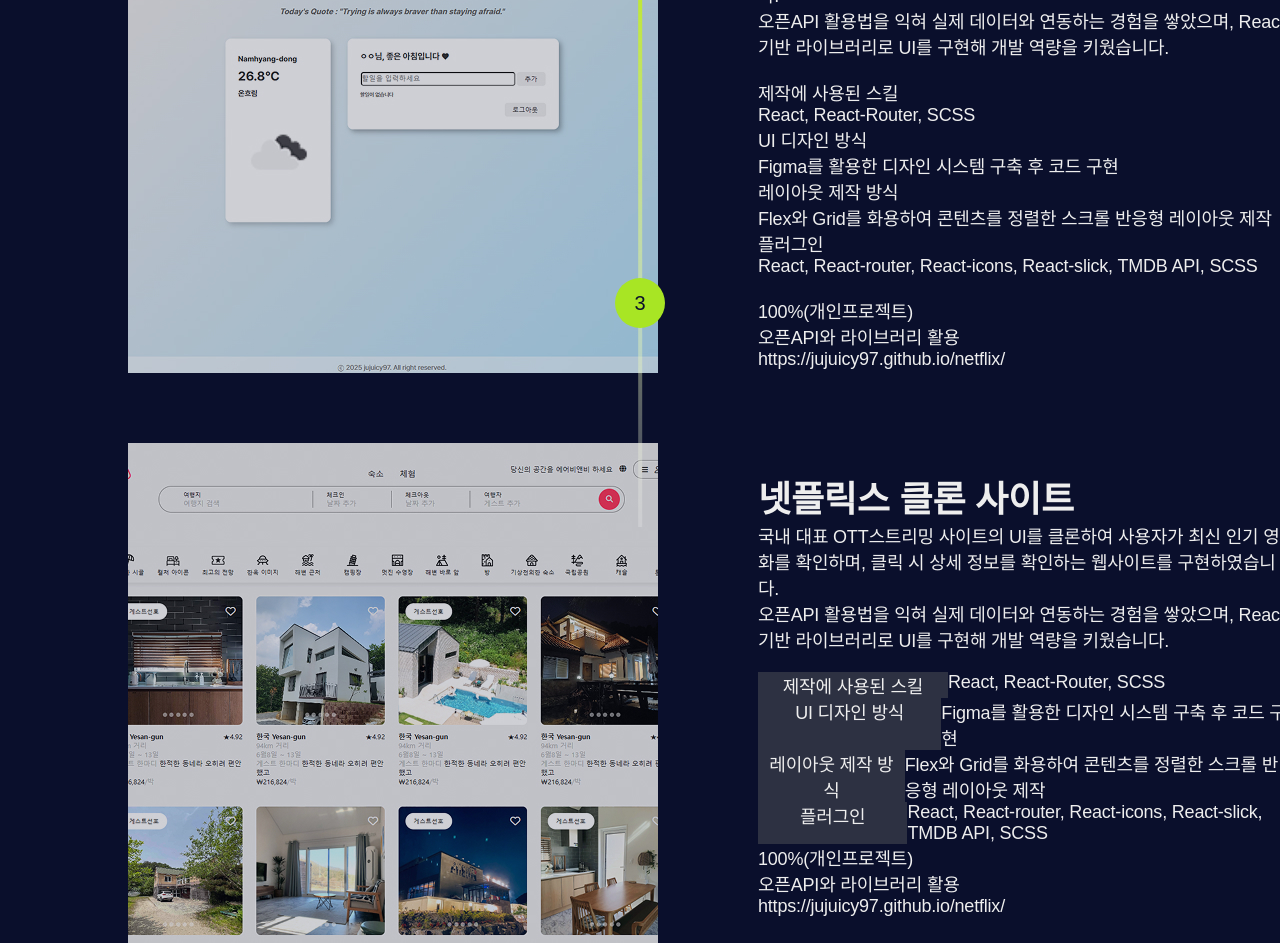
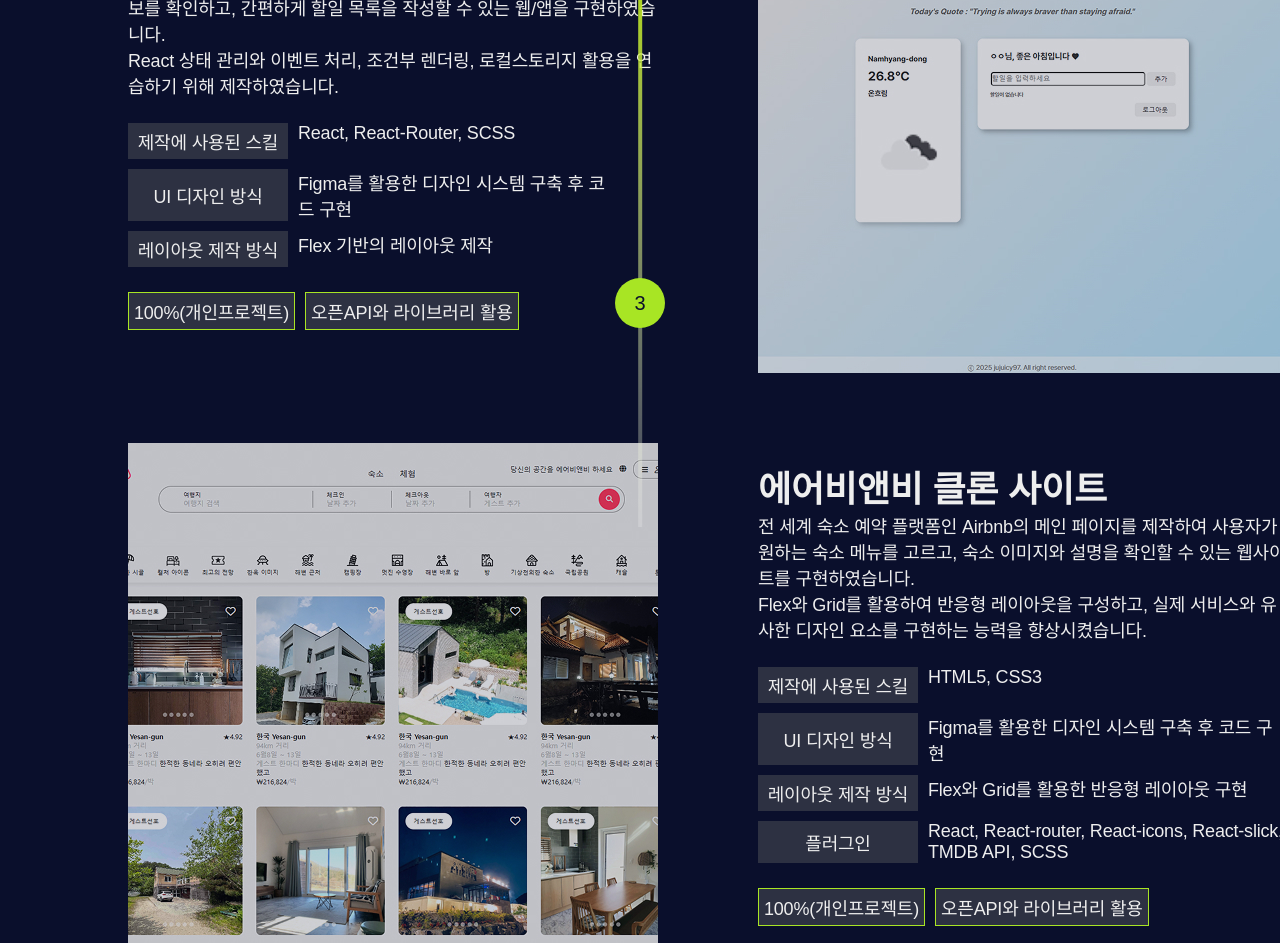
Before and after one commit to jujuicy97/portfolio-hyojin, a React (Create React App) app: page / in a window 1280 px wide. Shown: the part 5620-6563 px from the top of the page. Built offline with nearby package versions, Linux system fonts and the light colour scheme; a web font is replaced by a local one.

Commit message:
0819 14:41 커밋

```diff
--- a/src/components/CloneProject.js
+++ b/src/components/CloneProject.js
@@ -1,3 +1,5 @@
+import Clone from '../json/Clone.json';
+
 const CloneProject = () => {
   return (
     <>
@@ -10,8 +12,44 @@
         <div>3</div>
       </div>
       <div className="cloneCard-wrap">
+        {Clone.map((card)=>{
+          return (
+          <div key={card.id} className={card.className}>
+            <img src={card.image} alt={card.title}/>
+            <div className="txt-wrap">
+              <div className="txt-top">
+                <h1>{card.title}</h1>
 
-      <div className="net">
+                {card.description.map((desc, i)=>{
+                  return <p key={i}>{desc}</p>
+                  })}
+              </div>
+              <div className='txt-bottom'>
+                {card.bottom.map((botItem, i)=>{
+                  return(
+                    <div className='bot' key={i}>
+                      { botItem.title && <h4>{botItem.title}</h4>}
+                      { botItem.title && <p>{botItem.content}</p>}
+                    </div>
+                  )
+                })}
+              </div>
+              <div className="txt-point">
+                    {card.points.map((point, i) =>
+                      point.link ? (
+                        <a key={i} href={point.link}>{point.text}</a>
+                      ) : (
+                        <p key={i}>{point.text}</p>
+                      )
+                    )}
+                  </div>
+            </div>
+          </div>
+          )
+        })}
+
+
+      {/* <div className="net">
         <img src="./image/Clone/net-img.jpg"/>
         <div className="txt-wrap">
           <div className="txt-top">
@@ -35,9 +73,9 @@
             <a> https://jujuicy97.github.io/netflix/</a>
           </div>
         </div>
-      </div>
+      </div> */}
 
-      <div className="mom">
+      {/* <div className="mom">
         <img src="./image/Clone/mom-img.jpg"/>
         <div className="txt-wrap">
           <div className="txt-top">
@@ -61,9 +99,9 @@
             <a> https://jujuicy97.github.io/netflix/</a>
           </div>
         </div>
-      </div>
+      </div> */}
 
-      <div className="air">
+      {/* <div className="air">
         <img src="./image/Clone/air-img.jpg"/>
         <div className="txt-wrap">
           <div className="txt-top">
@@ -95,7 +133,7 @@
           </div>
         </div>
       </div>
-    </div>
+    </div> */}
     </div>
     </div>
     </>
--- /dev/null
+++ b/src/json/Clone.json
@@ -0,0 +1,61 @@
+[
+    {
+      "id": 1,
+      "className": "net",
+      "image": "./image/Clone/net-img.jpg",
+      "title": "넷플릭스 클론 사이트",
+      "description": [
+        "국내 대표 OTT스트리밍 사이트의 UI를 클론하여 사용자가 최신 인기 영화를 확인하며, 클릭 시 상세 정보를 확인하는 웹사이트를 구현하였습니다.",
+        "오픈API 활용법을 익혀 실제 데이터와 연동하는 경험을 쌓았으며, React기반 라이브러리로 UI를 구현해 개발 역량을 키웠습니다."
+      ],
+      "bottom": [
+        { "title": "제작에 사용된 스킬", "content": "React, React-Router, SCSS" },
+        { "title": "UI 디자인 방식", "content": "Figma를 활용한 디자인 시스템 구축 후 코드 구현" },
+        { "title": "레이아웃 제작 방식", "content": "Flex와 Grid를 활용하여 콘텐츠를 정렬한 스크롤 반응형 레이아웃 제작" },
+        { "title": "플러그인", "content": "React, React-router, React-icons, React-slick, TMDB API, SCSS" }
+      ],
+      "points": [
+        { "text": "100%(개인프로젝트)" },
+        { "text": "오픈API와 라이브러리 활용", "link": "https://jujuicy97.github.io/netflix/" }
+      ]
+    },
+    {
+      "id": 2,
+      "className": "mom",
+      "image": "./image/Clone/mom-img.jpg",
+      "title": "모멘텀 클론 사이트",
+      "description": [
+        "Momentum 어플을 클론하여 사용자가 로그인 하고 매일의 명언, 날씨 정보를 확인하고, 간편하게 할일 목록을 작성할 수 있는 웹/앱을 구현하였습니다.",
+        "React 상태 관리와 이벤트 처리, 조건부 렌더링, 로컬스토리지 활용을 연습하기 위해 제작하였습니다."
+      ],
+      "bottom": [
+        { "title": "제작에 사용된 스킬", "content": "React, React-Router, SCSS" },
+        { "title": "UI 디자인 방식", "content": "Figma를 활용한 디자인 시스템 구축 후 코드 구현" },
+        { "title": "레이아웃 제작 방식", "content": "Flex 기반의 레이아웃 제작" }
+      ],
+      "points": [
+        { "text": "100%(개인프로젝트)" },
+        { "text": "오픈API와 라이브러리 활용", "link": "https://jujuicy97.github.io/netflix/" }
+      ]
+    },
+    {
+      "id": 3,
+      "className": "air",
+      "image": "./image/Clone/air-img.jpg",
+      "title": "에어비앤비 클론 사이트",
+      "description": [
+        "전 세계 숙소 예약 플랫폼인 Airbnb의 메인 페이지를 제작하여 사용자가 원하는 숙소 메뉴를 고르고, 숙소 이미지와 설명을 확인할 수 있는 웹사이트를 구현하였습니다.",
+        "Flex와 Grid를 활용하여 반응형 레이아웃을 구성하고, 실제 서비스와 유사한 디자인 요소를 구현하는 능력을 향상시켰습니다."
+      ],
+      "bottom": [
+        { "title": "제작에 사용된 스킬", "content": "HTML5, CSS3" },
+        { "title": "UI 디자인 방식", "content": "Figma를 활용한 디자인 시스템 구축 후 코드 구현" },
+        { "title": "레이아웃 제작 방식", "content": "Flex와 Grid를 활용한 반응형 레이아웃 구현" },
+        { "title": "플러그인", "content": "React, React-router, React-icons, React-slick, TMDB API, SCSS" }
+      ],
+      "points": [
+        { "text": "100%(개인프로젝트)" },
+        { "text": "오픈API와 라이브러리 활용", "link": "https://jujuicy97.github.io/netflix/" }
+      ]
+    }
+  ]
--- a/src/style/CloneProject.scss
+++ b/src/style/CloneProject.scss
@@ -68,6 +68,11 @@
     .net, .mom, .air{
       gap: 10rem;
     }
+    .mom{
+      display: flex;
+      flex-direction: row-reverse;
+      align-items: end;
+    }
     .txt-wrap{
       width: 530px;
       height: 500px;
@@ -82,18 +87,35 @@
         flex-direction: column;
         .bot{
           display: flex;
+          // align-items: center;
+          gap: 1rem;
+          margin: 0.5rem 0;
           h4{
-            display: inline-block;
+            display: flex;
+            align-items: center;
+            justify-content: center;
+            flex: 0 0 160px;
             background-color: #2D3142;
-            width: 190px;
             padding: 0 1rem;
             text-align: center;
             font-weight: 100;
+            padding: 0.5rem;
+
           }
         }
       }
       .txt-point{
-
+        display: flex;
+        gap: 1rem;
+        a, p{
+          display: flex;
+          background-color: #2D3142;
+          padding: 0 1rem;
+          text-align: center;
+          font-weight: 100;
+          border: 1px solid var(--color-sub);
+          padding: 0.5rem;
+        }
       }
     }
   }
```
